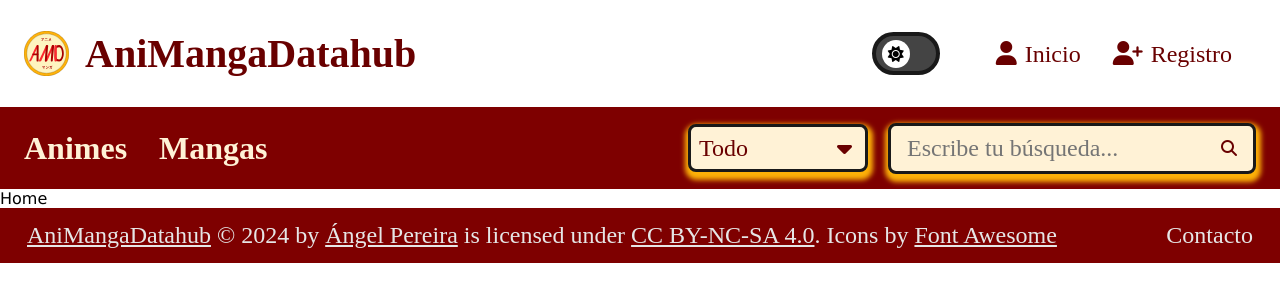
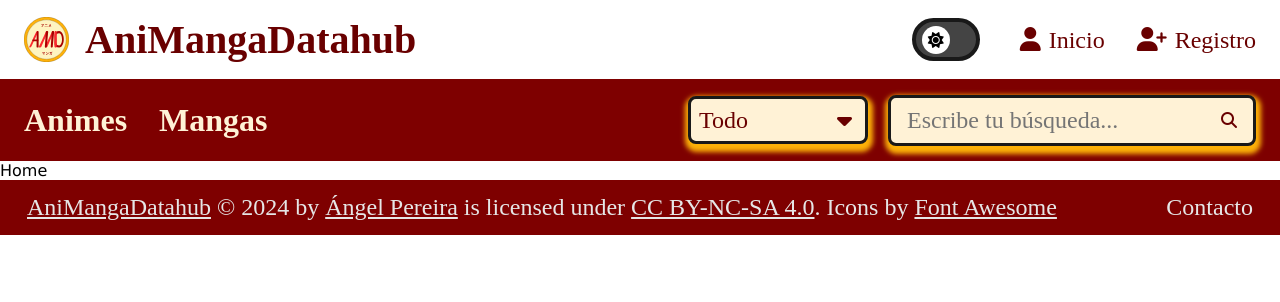
Before and after one commit to AngelPereiraR/AniMangaDatahub, a React (Vite) app: page / in a window 1280 px wide. Shown: the top 302 px of the page. Built offline with nearby package versions, Linux system fonts and the light colour scheme; a web font is replaced by a local one.

Commit message:
Minor adjustments v2 - Dark and light mode

```diff
--- a/src/components/layouts/Navbar.css
+++ b/src/components/layouts/Navbar.css
@@ -16,6 +16,12 @@
 .bottom-row {
   background-color: var(--primary-700);
   flex-wrap: wrap;
+}
+
+.row {
+  display: flex;
+  justify-content: center;
+  align-items: center;
 }
 
 .links {
@@ -97,7 +103,8 @@
   cursor: pointer;
   position: relative;
   transition: all 0.3s ease;
-  margin-right: 24px;
+  margin-left: 16px;
+  margin-right: 8px;
   border: 4px solid var(--neutral-900);
   -webkit-transition: all 0.3s ease;
   -moz-transition: all 0.3s ease;
--- a/src/components/layouts/Navbar.jsx
+++ b/src/components/layouts/Navbar.jsx
@@ -19,7 +19,7 @@ const Navbar = () => {
           <h1>AniMangaDatahub</h1>
         </NavLink>
 
-        <div className="top-row">
+        <div className="row">
           <div className="dark-mode-switch" onClick={toggleDarkMode}>
             <div className={`switch ${darkMode ? "switch-dark" : ""}`}>
               <div className="switch-icon">
```
